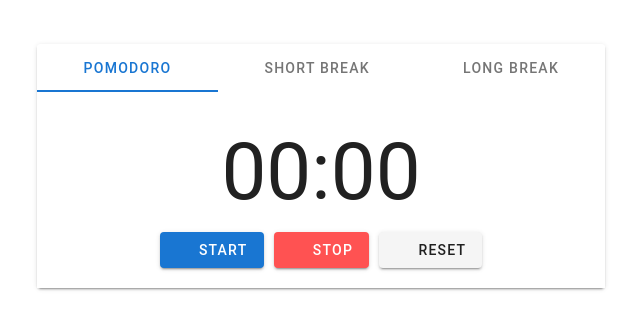
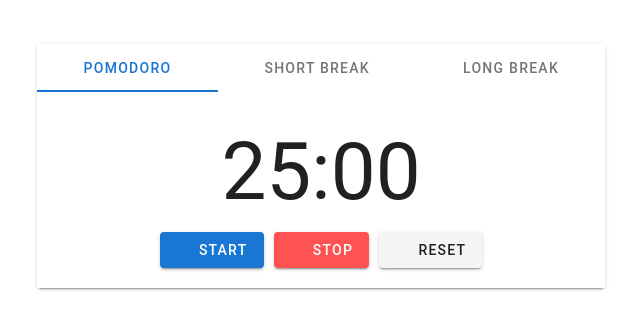
Before and after one commit to fabloliv/freecodecamp-pomodoro-clock, a Vue app: page / in a window 1280 px wide. Shown: the top 330 px of the page, without its empty margins (319-959 px from the left). Built offline with nearby package versions, Linux system fonts and the light colour scheme; the HTML template or start-up script is replaced by a standard one.

Commit message:
Create methods to make the counter work

```diff
--- a/src/components/Pomodoro.vue
+++ b/src/components/Pomodoro.vue
@@ -15,18 +15,18 @@
             flat
           >
             <h1 class="time">
-              {{ display.minutes }}:{{ display.seconds }}</h1>
+              {{ displayMinutes }}:{{ displaySeconds }}</h1>
 
             <div class="button-group">
-              <v-btn color="primary">
+              <v-btn @click="start" color="primary">
                 <v-icon left small>mdi-play-circle-outline</v-icon>
                 Start
               </v-btn>
-              <v-btn color="error">
+              <v-btn @click="stop" color="error">
                 <v-icon left small>mdi-stop-circle-outline</v-icon>
                 Stop
               </v-btn>
-              <v-btn>
+              <v-btn @click="reset">
                 <v-icon left small>mdi-restart</v-icon>
                 Reset
               </v-btn>
@@ -43,26 +43,42 @@
   export default {
     data() {
       return {
-          display: {
-            minutes: '00',
-            seconds: '00',
-          },
+          timerInstance: null,
           totalSeconds: 25 * 60,
           timerType: 0,
           tabTitles: ['Pomodoro', 'Short Break', 'Long Break']
       }
     },
     computed: {
-
+      displayMinutes() {
+        const minutes = Math.floor(this.totalSeconds / 60)
+        return this.formatTime(minutes)
+      },
+      displaySeconds() {
+        const seconds = this.totalSeconds % 60
+        return this.formatTime(seconds)
+      }
     },
     methods: {
+      formatTime(time) {
+        if(time < 10) {
+          return '0' + time
+        }
+
+        return time.toString()
+      },
       start() {
-        setInterval( () => {
-
+        this.timerInstance = setInterval( () => {
+          this.totalSeconds -= 1
         }, 1000)
       },
-      stop() {},
-      reset() {}
+      stop() {
+        this.clearInterval(this.timerInstance)
+      },
+      reset() {
+        this.stop()
+        this.totalSeconds = 25 * 60
+      }
       }
   }
 </script>
```
